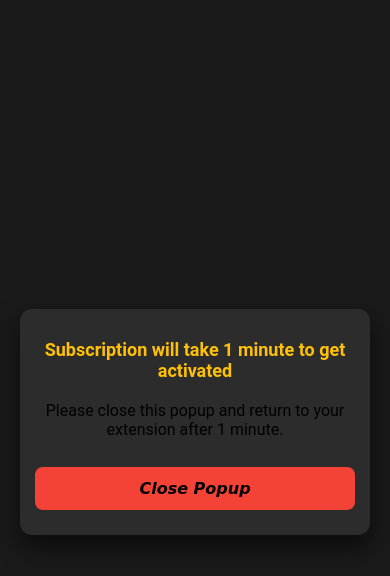
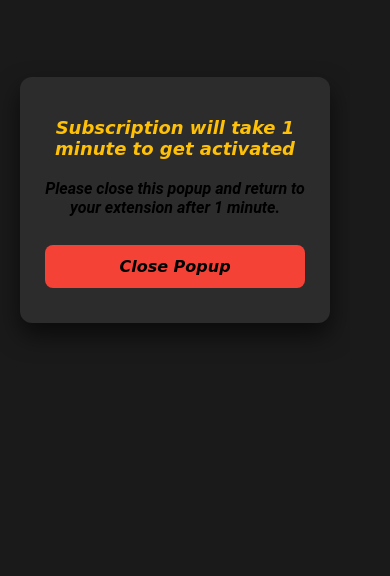
Before and after one commit to Notphe/LandingPage, a plain HTML site: page index.html in a window 390 px wide. Drawn offline with Linux system fonts and the light colour scheme.

Commit message:
Update styles.css

```diff
--- a/styles.css
+++ b/styles.css
@@ -1,14 +1,19 @@
 /* General popup size and centering */
 html, body {
+    width: 350px;  /* Fixed width */
+    height: 400px; /* Fixed height */
     margin: 0;
     padding: 0;
+    font-weight: 700;
+    font-family: cursive;
+    font-style: italic;
     font-family: 'Roboto', sans-serif;
     background-color: #1a1a1a; /* Dark background */
-    height: 100vh; /* Full viewport height */
     display: flex;
     justify-content: center;
     align-items: center;
     box-sizing: border-box;
+    overflow: hidden; /* Prevent overflow */
 }
 
 /* Container for the form and content */
@@ -20,11 +25,15 @@ html, body {
     border-radius: 12px; /* Rounded corners */
     box-shadow: 0px 12px 24px rgba(0, 0, 0, 0.6); /* Strong shadow for floating effect */
     text-align: center;
+    margin: 20px 20px; /* Equal margin on all sides (top, bottom, left, right) */
 }
 
 /* Headers for Sign In and Messages */
 h2, .message {
     font-size: 18px;
+    font-weight: 700;
+    font-family: cursive;
+    font-style: italic;
     margin-bottom: 20px;
     color: #ffc107; /* Yellow-gold for contrast */
 }
@@ -36,8 +45,11 @@ input[type="password"] {
     padding: 12px;
     margin: 10px 0;
     font-size: 16px;
+    font-weight: 700;
+    font-family: cursive;
+    font-style: italic;
     background-color: #3d3d3d; /* Dark input background */
-    color: white;
+    color: rgb(0, 0, 0);
     border: none;
     border-radius: 8px; /* Rounded corners */
     box-sizing: border-box;
@@ -73,14 +85,19 @@ button {
     padding: 12px;
     margin-top: 20px;
     font-size: 16px;
+    font-weight: 700;
+    font-family: cursive;
+    font-style: italic;
     border-radius: 8px;
 }
-
 .subscribe-button {
-    background-color: #ffc107; /* Gold button */
+    background-color: #ffc107; /* Red button */
     padding: 12px;
     margin-top: 20px;
     font-size: 16px;
+    font-weight: 700;
+    font-family: cursive;
+    font-style: italic;
     border-radius: 8px;
 }
 
@@ -104,15 +121,3 @@ button:hover {
 .container input, .container button {
     margin-top: 12px;
 }
-
-/* Responsive adjustments */
-@media screen and (max-width: 600px) {
-    .container {
-        padding: 15px; /* Reduce padding on small screens */
-    }
-
-    button {
-        padding: 10px; /* Adjust button size for smaller screens */
-        font-size: 14px; /* Adjust button text size */
-    }
-}
```
